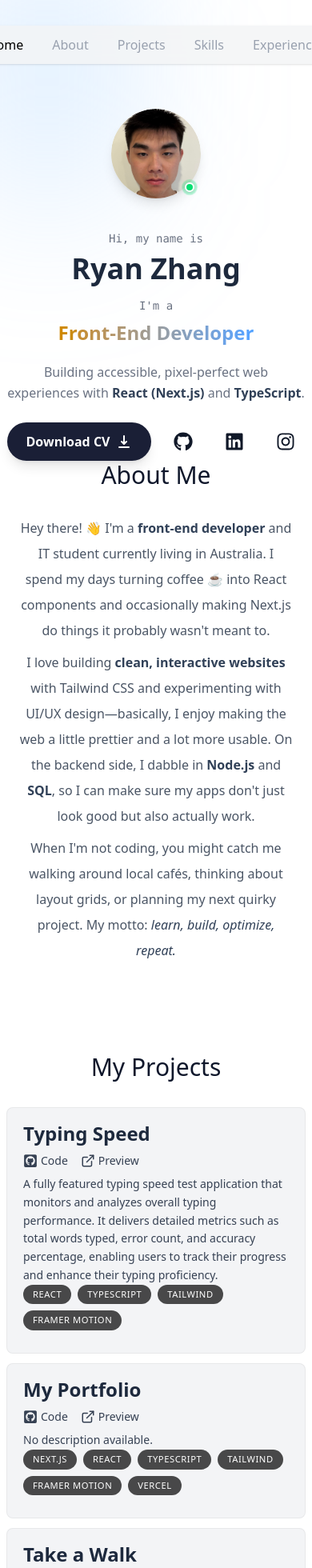
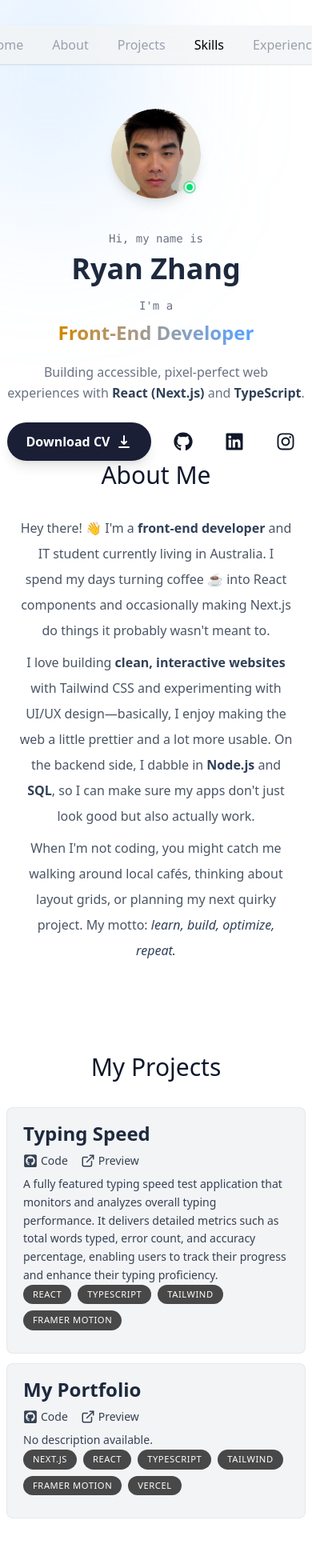
Before and after one commit to LuvsicptZ/kai-portfolio, a Next.js app: page / in a window 390 px wide. Shown: the top 1960 px of the page at 80% size. Built offline with nearby package versions, Linux system fonts and the light colour scheme.

Commit message:
feat: add useSectionInView hook to components

```diff
--- a/components/About.tsx
+++ b/components/About.tsx
@@ -2,11 +2,14 @@
 
 import { motion } from "framer-motion"
 import SectionHeading from "./SectionHeading"
+import { useSectionInView } from "@/lib/hook";
 
 export default function About() {
+    const { ref } = useSectionInView("About");
     return (
         <motion.section
             id="about"
+            ref={ref}
             className="max-w-180 text-center leading-8 scroll-mt-28 mb-28 px-4"
             initial={{ opacity: 0, y: 100 }}
             animate={{ opacity: 1, y: 0 }}
--- a/components/Bio.tsx
+++ b/components/Bio.tsx
@@ -1,10 +1,14 @@
+"use client"
+
 import Image from "next/image";
 import { FaGithub, FaLinkedin, FaInstagram } from 'react-icons/fa';
 import { HiDownload } from 'react-icons/hi';
+import { useSectionInView } from "@/lib/hook";
 
 export default function Bio() {
+  const { ref } = useSectionInView("Home");
   return (
-    <div className="flex flex-col items-center mt-12">
+    <div ref={ref} className="flex flex-col items-center mt-12">
       {/* Avatar */}
       <div className="relative mb-10">
         <div className="w-28 h-28 rounded-full overflow-hidden shadow-lg">
--- a/components/Experiences.tsx
+++ b/components/Experiences.tsx
@@ -11,7 +11,7 @@ import SectionHeading from "./SectionHeading";
 
 export default function Experiences() {
   return (
-    <section id="experiences" className="scroll-mt-28 mb-28 sm:mb-40">
+    <section id="experiences" className="scroll-mt-28 sm:mb-48">
         <SectionHeading>My Experiences</SectionHeading>
         <VerticalTimeline lineColor="#e5e7eb">
             {experiencesData.map((item, index) => (
--- a/components/Projects.tsx
+++ b/components/Projects.tsx
@@ -4,11 +4,14 @@ import { projectsData } from "@/lib/data"
 import ProjectCard from "./ProjectCard"
 import { motion } from "framer-motion"
 import SectionHeading from "./SectionHeading"
+import { useSectionInView } from "@/lib/hook";
 
 export default function Projects() {
+    const { ref } = useSectionInView("Projects");
     return (
         <motion.section
             id="projects"
+            ref={ref}
             className="scroll-mt-28 mb-28"
             initial={{ opacity: 0, y: 100 }}
             animate={{ opacity: 1, y: 0 }}
--- a/components/Skills.tsx
+++ b/components/Skills.tsx
@@ -3,6 +3,7 @@
 import { skillsData } from "@/lib/data";
 import { motion } from "framer-motion";
 import SectionHeading from "@/components/SectionHeading";
+import { useSectionInView } from "@/lib/hook";
 
 const fadeInAnimationVariants = {
   initial: {
@@ -19,8 +20,9 @@ const fadeInAnimationVariants = {
 };
 
 export default function Skills() {
+  const { ref } = useSectionInView("Skills");
   return (
-    <section id="skills" className="max-w-[53rem] scroll-mt-28 text-center mb-28">
+    <section id="skills" ref={ref} className="max-w-212 scroll-mt-28 text-center mb-28">
       <SectionHeading>My Skills</SectionHeading>
       <ul className="flex flex-wrap justify-center gap-3 text-lg text-slate-900">
         {skillsData.map((skill, index) => (
--- a/context/active-section-context.tsx
+++ b/context/active-section-context.tsx
@@ -2,7 +2,7 @@
 
 import { useState, useContext, createContext, ReactNode, Dispatch, SetStateAction } from "react"
 
-type SectionName = "Home" | "About" | "Projects" | "Skills" | "Experiences"
+export type SectionName = "Home" | "About" | "Projects" | "Skills" | "Experiences"
 
 type ActiveSectionContextType = {
     activeSection: SectionName
--- a/lib/data.ts
+++ b/lib/data.ts
@@ -19,14 +19,14 @@ export const projectsData = [
         projectUrl: "https://google.com",
         demoUrl: "https://google.com",
     },
-    {
-        title: "Take a Walk",
-        description: "",
-        tags: ["React", "TypeScript", "Tailwind", "Zustand", "Mapbox GL JS"],
-        imageUrl: "https://google.com",
-        projectUrl: "https://google.com",
-        demoUrl: "https://google.com",
-    },
+    // {
+    //     title: "Take a Walk",
+    //     description: "",
+    //     tags: ["React", "TypeScript", "Tailwind", "Zustand", "Mapbox GL JS"],
+    //     imageUrl: "https://google.com",
+    //     projectUrl: "https://google.com",
+    //     demoUrl: "https://google.com",
+    // },
 ]
 
 export const skillsData = [
--- /dev/null
+++ b/lib/hook.ts
@@ -0,0 +1,23 @@
+'use client'
+
+import { useEffect } from "react"
+import { useInView } from "react-intersection-observer";
+import { useActiveSectionContext, SectionName } from "@/context/active-section-context";
+
+export function useSectionInView(sectionName: SectionName, threshold = 0.75) {
+    const { ref, inView } = useInView({
+        threshold,
+    });
+
+    const { setActiveSection, timeOfLastClick } = useActiveSectionContext();
+    useEffect(() => {
+        console.log(sectionName, inView, Date.now() - timeOfLastClick);
+        if (inView && Date.now() - timeOfLastClick > 1000) {
+            setActiveSection(sectionName);
+        }
+    }, [inView, setActiveSection, timeOfLastClick, sectionName]);
+
+    return {
+        ref,
+    };
+}
--- a/package.json
+++ b/package.json
@@ -14,6 +14,7 @@
     "react": "19.2.0",
     "react-dom": "19.2.0",
     "react-icons": "^5.5.0",
+    "react-intersection-observer": "^10.0.0",
     "react-vertical-timeline-component": "^3.5.3"
   },
   "devDependencies": {
```
Also changed, not shown: 1 other file (tests, documents, lock files or other folders).
